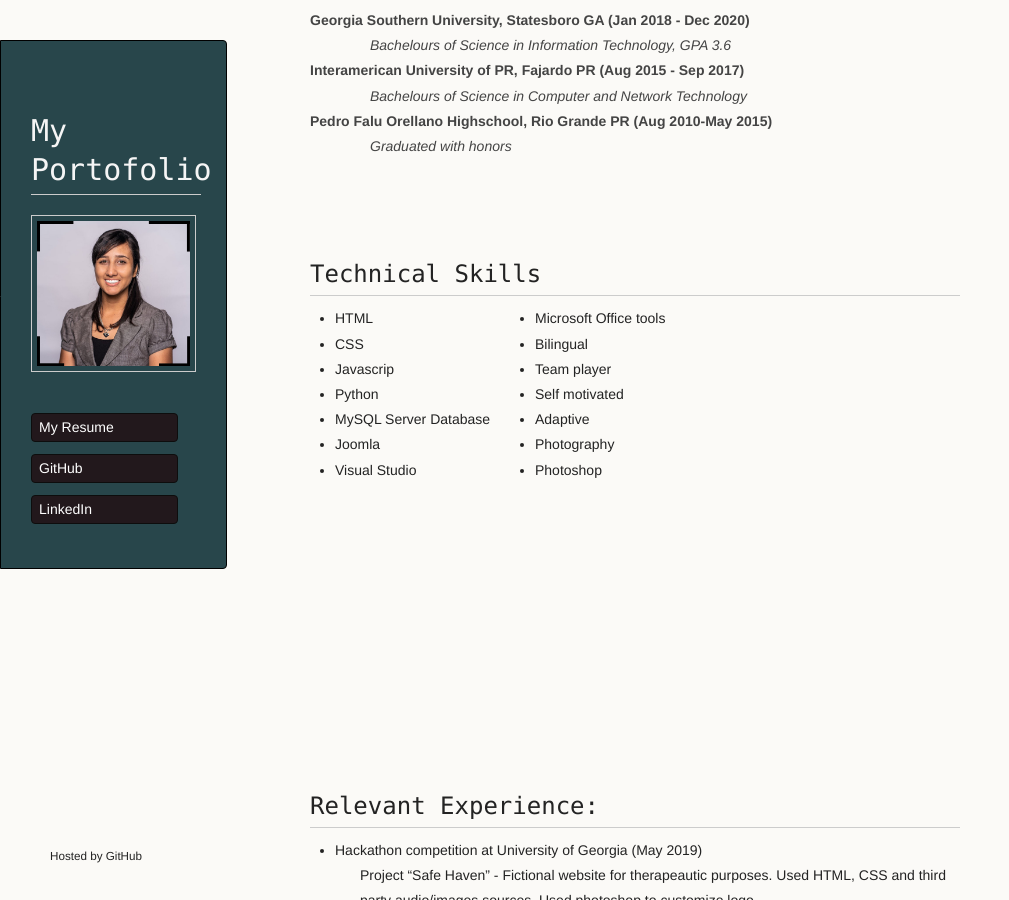
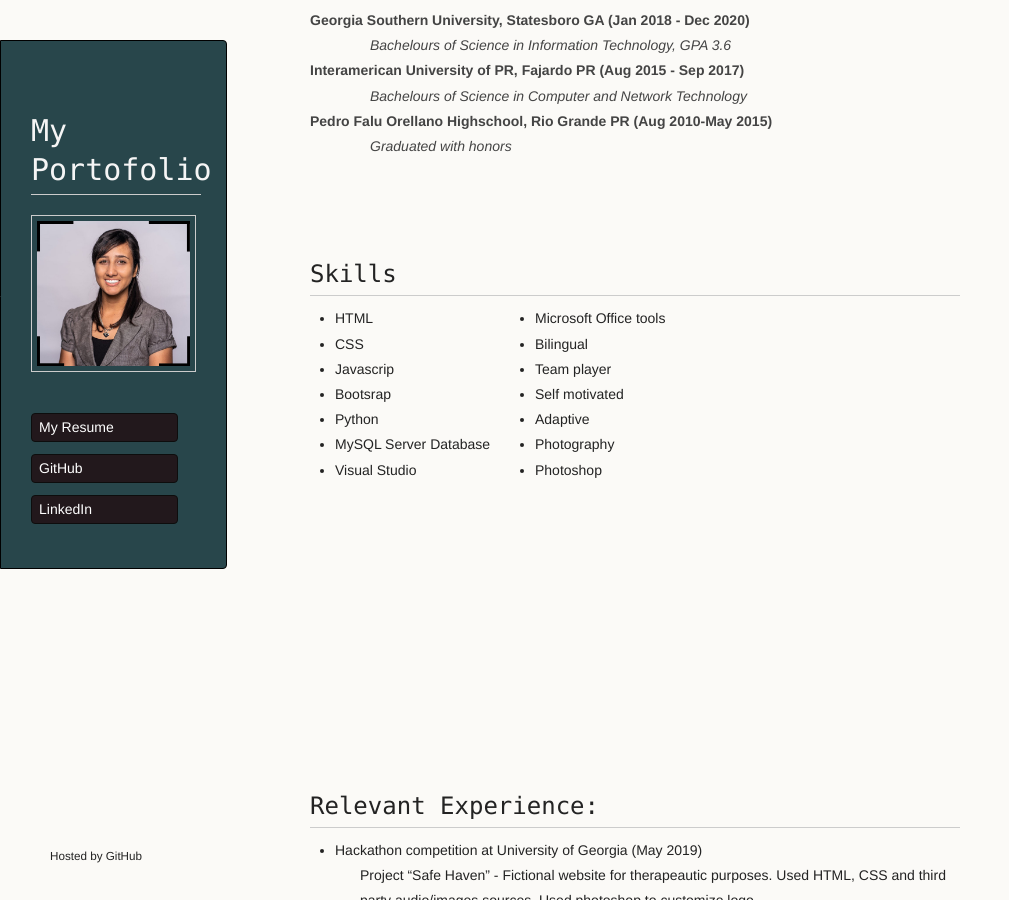
Before and after one commit to alexalpz/alexalopez, a Jekyll site: the page built from index.md, in a window 1280 px wide and 900 px high, scrolled down 511 px. Shown: the whole window, without its empty margins (0-1009 px from the left). Built offline with Jekyll 4.4.1, drawn with Linux system fonts in a browser that asks for light colours; our own code applies the rules of GitHub Pages for plain Markdown files.

Commit message:
Update default.html

```diff
--- a/_layouts/default.html
+++ b/_layouts/default.html
@@ -50,16 +50,16 @@
 
      <!--Skill Start-->
         <section>
-            <h2>Technical Skills</h2>
+            <h2>Skills</h2>
             <div id='container'>
                 <div class="list">
                   <ul>
                     <li>HTML</li>
                     <li>CSS</li>
                     <li>Javascrip</li>
+                    <li>Bootsrap</li>
                     <li>Python</li>
                     <li>MySQL Server Database</li>
-                    <li>Joomla</li>
                     <li>Visual Studio</li>
                   </ul>
                   </div>
```
